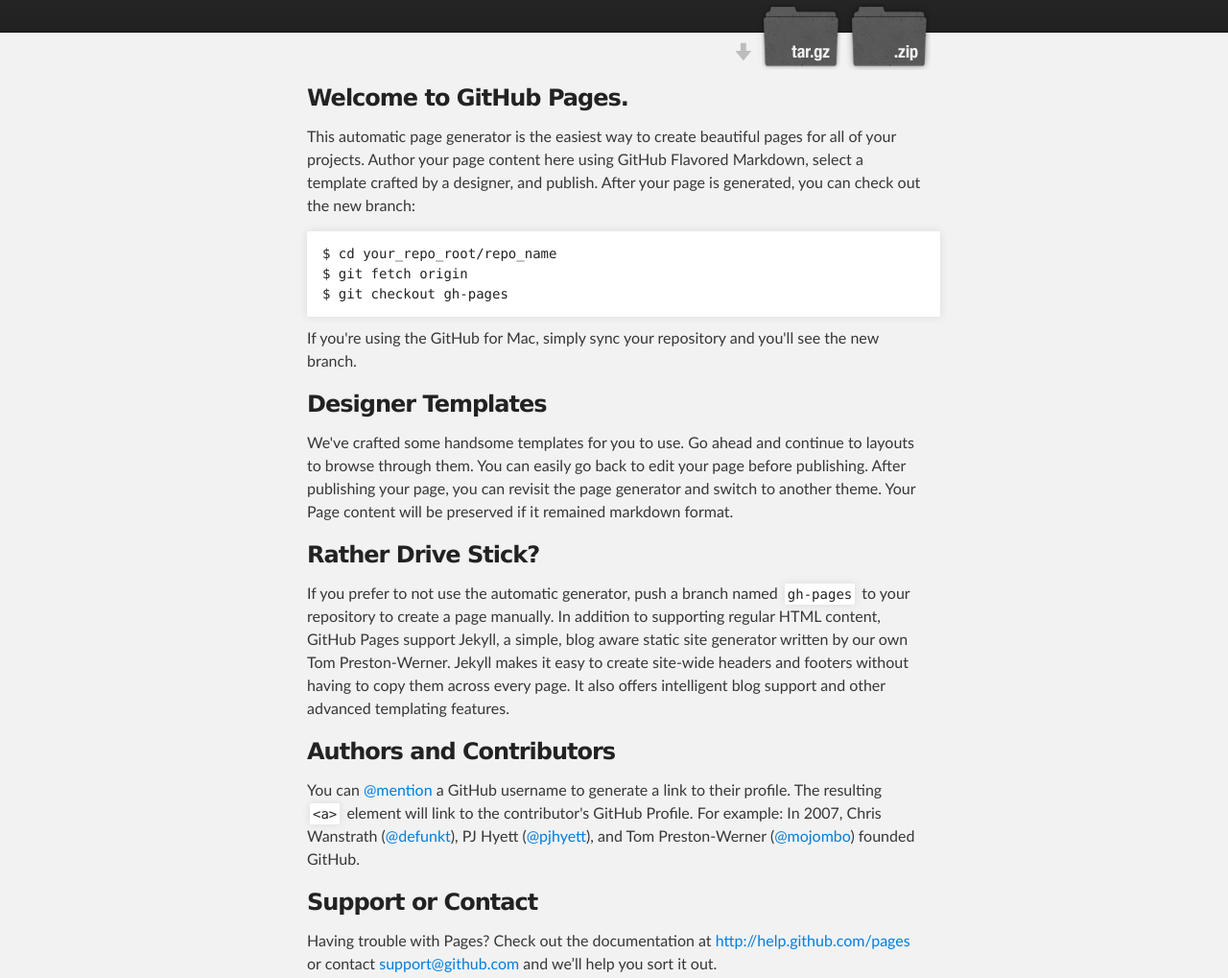
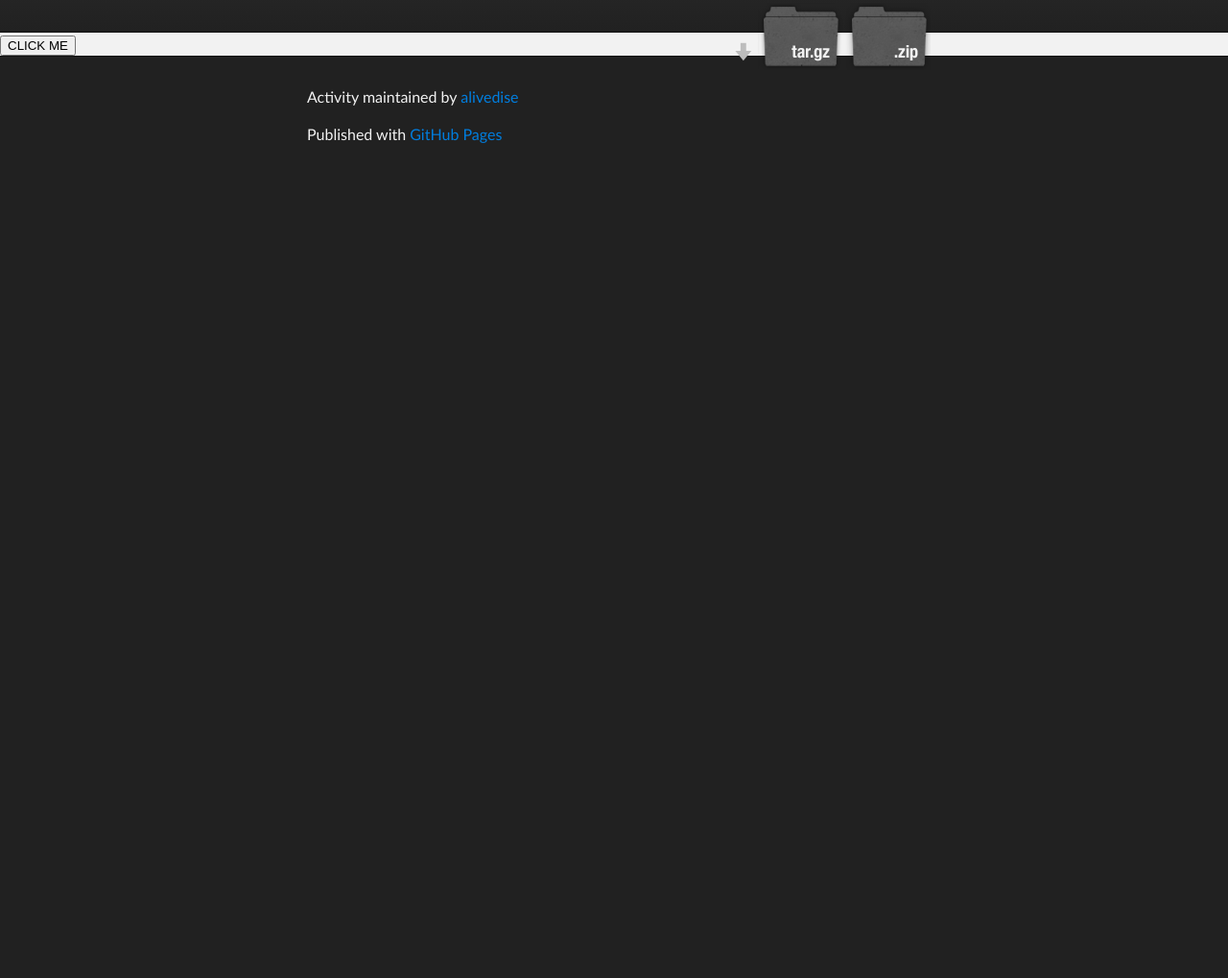
Before and after one commit to alivedise/activity, a plain HTML site: page index.html in a window 1280 px wide. Shown: the part 176-1195 px from the top of the page at 96% size. After the commit the page ends 800 px from the top, so only its background shows below. Drawn offline with Linux system fonts and the light colour scheme.

Commit message:
First commit

```diff
--- a/index.html
+++ b/index.html
@@ -9,6 +9,14 @@
     <link rel="stylesheet" type="text/css" media="screen" href="stylesheets/stylesheet.css">
 
     <title>Activity</title>
+    <script defer>
+      if ('MozActivity' in window) {
+        var b = document.getElementById("tab");
+        b.onclick = function() {
+          new MozActivity({ name: 'view', data: { type: 'url', url: 'http://example.com' } });
+        };
+      }
+    </script>
   </head>
 
   <body>
@@ -30,34 +38,7 @@
 
     <!-- MAIN CONTENT -->
     <div id="main_content_wrap" class="outer">
-      <section id="main_content" class="inner">
-        <h3>Welcome to GitHub Pages.</h3>
-
-<p>This automatic page generator is the easiest way to create beautiful pages for all of your projects. Author your page content here using GitHub Flavored Markdown, select a template crafted by a designer, and publish. After your page is generated, you can check out the new branch:</p>
-
-<pre><code>$ cd your_repo_root/repo_name
-$ git fetch origin
-$ git checkout gh-pages
-</code></pre>
-
-<p>If you're using the GitHub for Mac, simply sync your repository and you'll see the new branch.</p>
-
-<h3>Designer Templates</h3>
-
-<p>We've crafted some handsome templates for you to use. Go ahead and continue to layouts to browse through them. You can easily go back to edit your page before publishing. After publishing your page, you can revisit the page generator and switch to another theme. Your Page content will be preserved if it remained markdown format.</p>
-
-<h3>Rather Drive Stick?</h3>
-
-<p>If you prefer to not use the automatic generator, push a branch named <code>gh-pages</code> to your repository to create a page manually. In addition to supporting regular HTML content, GitHub Pages support Jekyll, a simple, blog aware static site generator written by our own Tom Preston-Werner. Jekyll makes it easy to create site-wide headers and footers without having to copy them across every page. It also offers intelligent blog support and other advanced templating features.</p>
-
-<h3>Authors and Contributors</h3>
-
-<p>You can <a href="https://github.com/blog/821" class="user-mention">@mention</a> a GitHub username to generate a link to their profile. The resulting <code>&lt;a&gt;</code> element will link to the contributor's GitHub Profile. For example: In 2007, Chris Wanstrath (<a href="https://github.com/defunkt" class="user-mention">@defunkt</a>), PJ Hyett (<a href="https://github.com/pjhyett" class="user-mention">@pjhyett</a>), and Tom Preston-Werner (<a href="https://github.com/mojombo" class="user-mention">@mojombo</a>) founded GitHub.</p>
-
-<h3>Support or Contact</h3>
-
-<p>Having trouble with Pages? Check out the documentation at <a href="http://help.github.com/pages">http://help.github.com/pages</a> or contact <a href="mailto:support@github.com">support@github.com</a> and we’ll help you sort it out.</p>
-      </section>
+      <button id="tab"> CLICK ME </button>
     </div>
 
     <!-- FOOTER  -->
```
